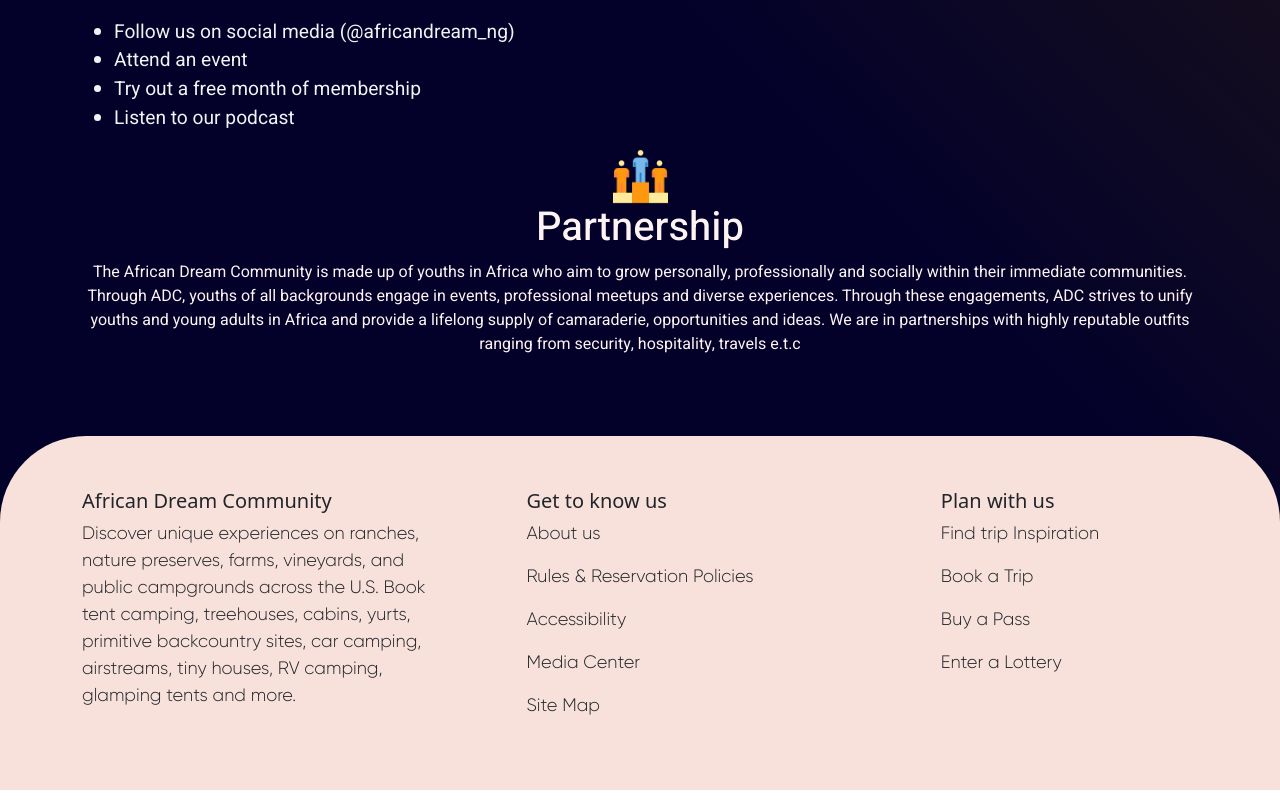
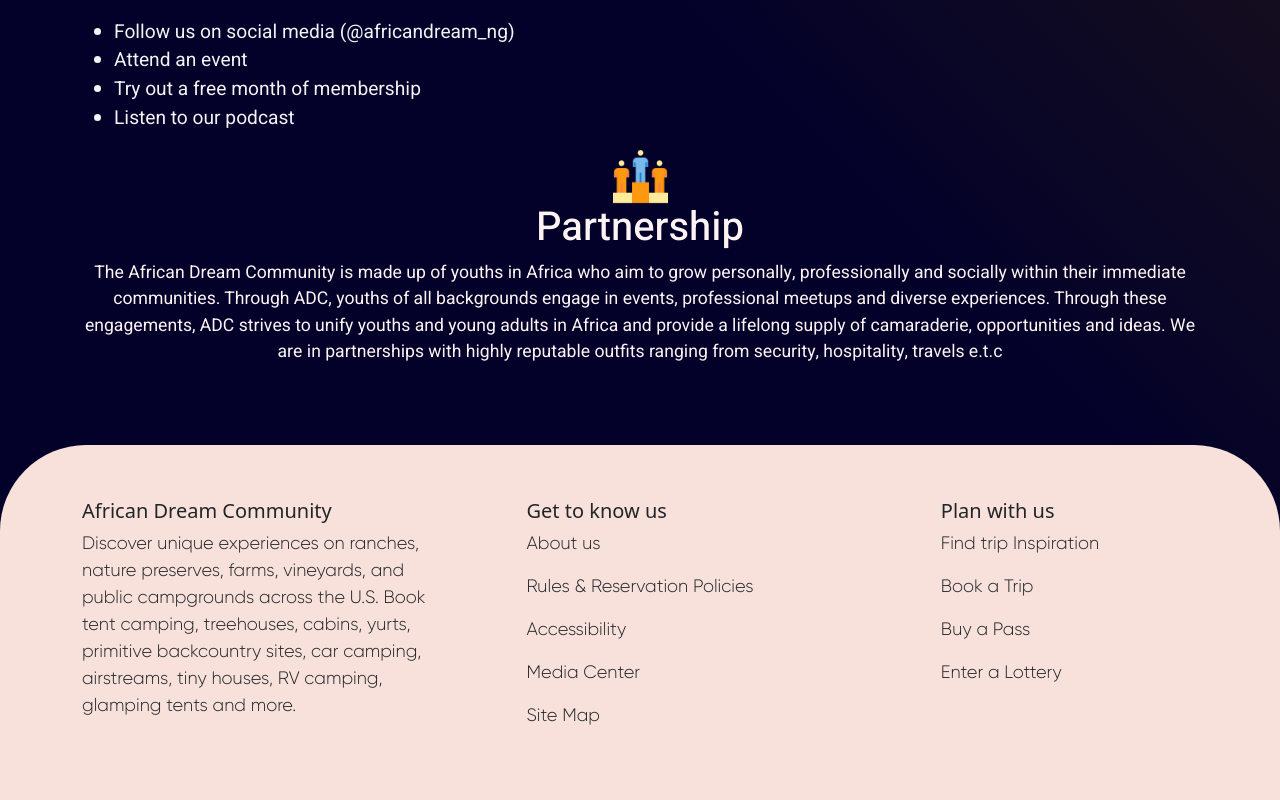
Before and after one commit to DavidWaza/African-dreams, a Next.js app: page /about in a window 1280 px wide. Shown: the part 5266-6066 px from the top of the page. Built offline with nearby package versions, Linux system fonts and the light colour scheme.

Commit message:
re-edited the about us codebase

```diff
--- a/styles/About.module.css
+++ b/styles/About.module.css
@@ -254,6 +254,9 @@
     color: #fef3f3;
     font-family: "Heebo", sans-serif;
 }
+.partnerships p {
+    font-size: 1.1rem;
+}
 
 
 /* MEDIA QUERY */
```
